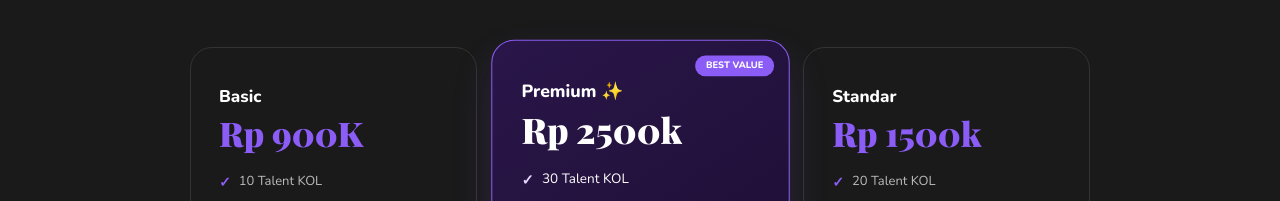
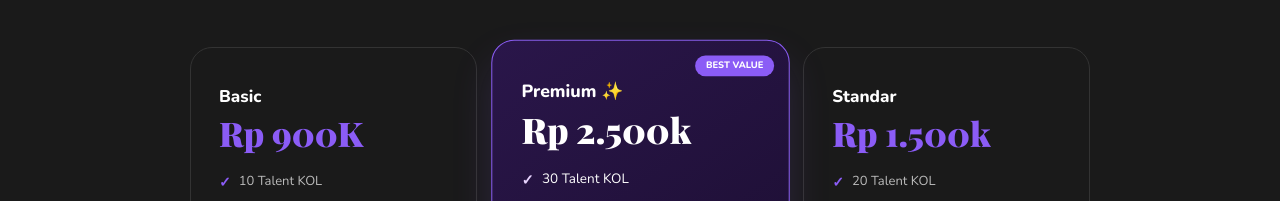
Before and after one commit to FikoAbdgst/RiferaManagement, a Next.js app: page / in a window 1280 px wide. Shown: the part 1580-1781 px from the top of the page. Built offline with nearby package versions, Linux system fonts and the light colour scheme.

Commit message:
update price and image

```diff
--- a/next.config.ts
+++ b/next.config.ts
@@ -4,6 +4,9 @@ const nextConfig: NextConfig = {
   /* config options here */
   reactCompiler: true,
   output: "export",
+  images: {
+    unoptimized: true, // Tambahkan baris ini
+  },
 }
 
 export default nextConfig
--- a/src/components/Pricing.tsx
+++ b/src/components/Pricing.tsx
@@ -20,7 +20,7 @@ export default function Pricing() {
           <div className="pricing-card premium">
             <div className="pricing-badge">Best Value</div>
             <div className="pricing-name">Premium ✨</div>
-            <div className="pricing-price">Rp 2500k</div>
+            <div className="pricing-price">Rp 2.500k</div>
             <ul className="pricing-features">
               <li>30 Talent KOL</li>
               <li>Prioritas Pemilihan Talent</li>
@@ -31,7 +31,7 @@ export default function Pricing() {
           </div>
           <div className="pricing-card">
             <div className="pricing-name">Standar</div>
-            <div className="pricing-price">Rp 1500k</div>
+            <div className="pricing-price">Rp 1.500k</div>
             <ul className="pricing-features">
               <li>20 Talent KOL</li>
               <li>Briefing & Monitoring</li>
```
